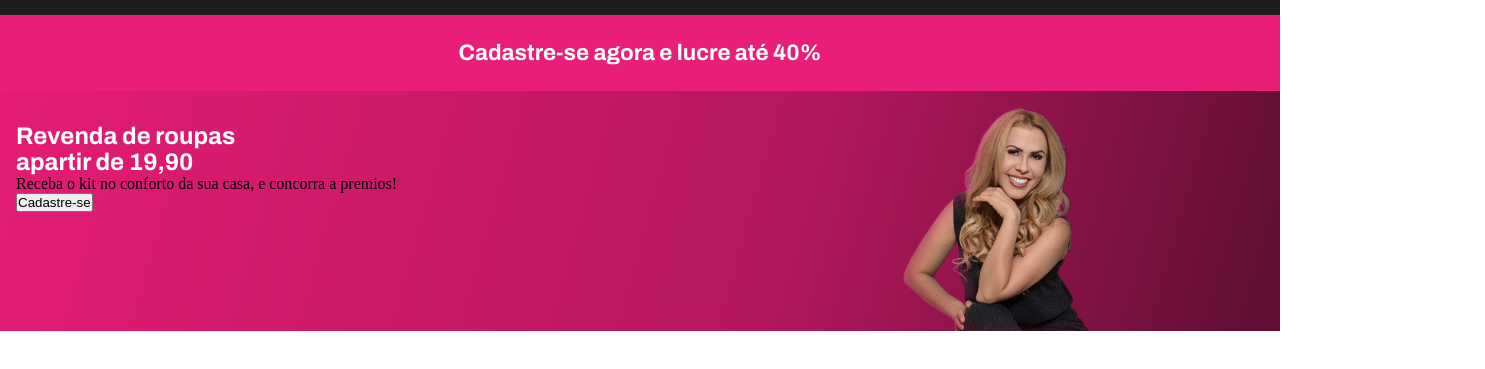
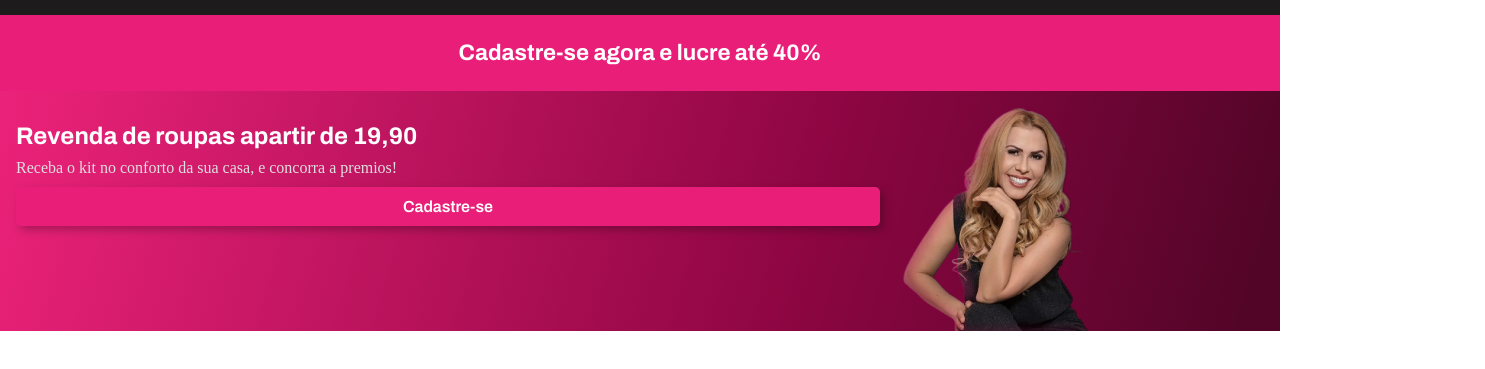
Before and after one commit to LAYSEGABI/Romance-Distribuidora-Lilia, a plain HTML site: page index.html in a window 1280 px wide. Shown: the part 65-434 px from the top of the page, 1485 px wide, since content can reach past the window. Drawn offline with Linux system fonts and the light colour scheme.

Commit message:
botao banner pronto

```diff
--- a/index.html
+++ b/index.html
@@ -37,9 +37,9 @@
 
     <section class="banner">
         <div class="banner-esquerdo">
-            <h1>Revenda de roupas <br> apartir de 19,90</h1>
+            <h1>Revenda de roupas apartir de 19,90</h1>
             <p>Receba o kit no conforto da sua casa, e concorra a premios!</p>
-            <button href="#"  >Cadastre-se</button>
+            <a href="#">Cadastre-se</a>
         </div>
         <img src="img/back-joelma.png" alt="">
     </section>
--- a/style.css
+++ b/style.css
@@ -16,6 +16,7 @@
     --branco-padrao: #FEFEFE;
     --cinza-padrao: #DFDFDF;
     --rosa-back: #BA165F;
+    --fonte-padrao: 'Archivo', sans-serif;
 }
 
 body {
--- a/styles/banner.css
+++ b/styles/banner.css
@@ -1,17 +1,37 @@
 .banner {
     display: flex;
     padding-top: 1em;
-    background: linear-gradient(285.83deg, #640F35 3.17%, #B3175C 38.07%, #E61C75 101.46%);
+    background: linear-gradient(285.83deg, #530528 3.17%, #8f0643 38.07%, #ee237b 101.46%);
     width: 100vw;
 }
 
 .banner-esquerdo {
+    display: flex;
+    flex-direction: column;
+    gap: 10px;
     padding: 1em;
     width: 70%;
 }
 
 .banner-esquerdo h1 {
+    width: 170%;
     color: var(--branco-padrao);
     font-family: 'Archivo', sans-serif;
+}
 
+.banner-esquerdo p {
+    color: var(--cinza-padrao);
 }
+
+.banner-esquerdo a {
+    font-family: var(--fonte-padrao);
+    color: var(--branco-padrao);
+    background: var(--rosa-destaque);
+    box-shadow: none;
+    font-weight: 600;
+    text-decoration: none;
+    text-align: center;
+    padding: 0.7em;
+    border-radius: 5px;
+    filter: drop-shadow(4px 4px 4px rgba(0, 0, 0, 0.25));
+}
```
